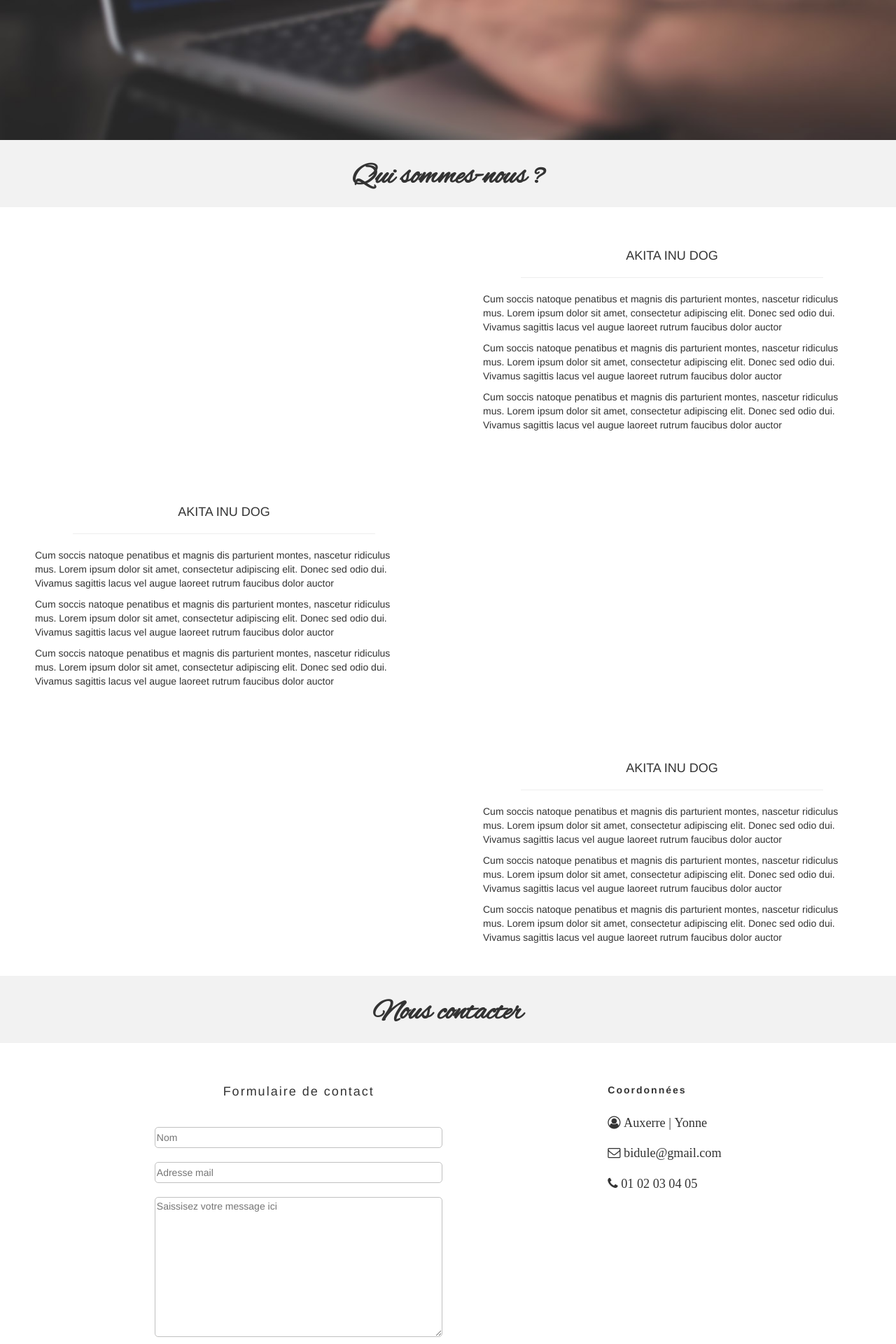
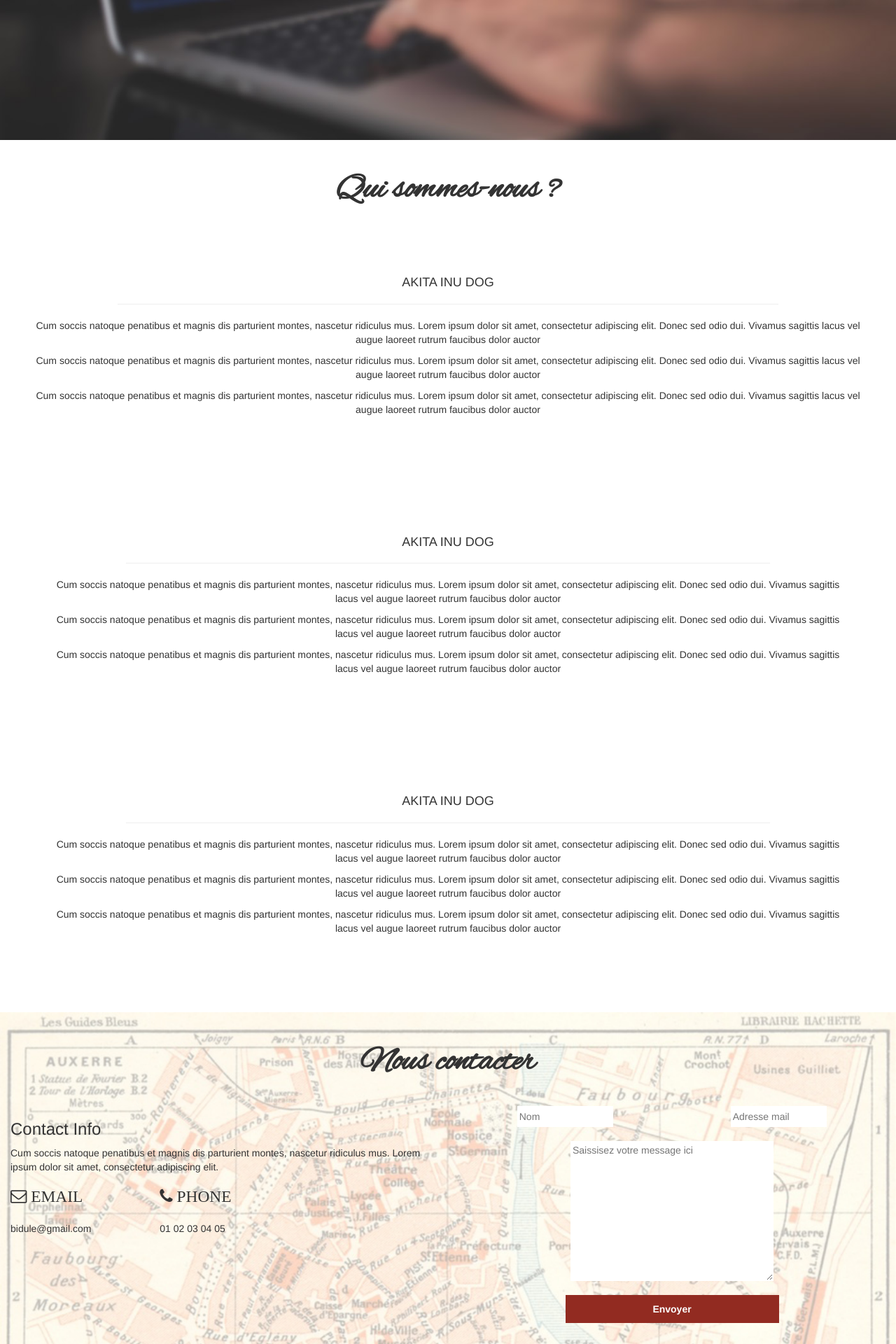
Before and after one commit to GLComWeb/The-BrotherHood-Of-Web, a PHP site: page / in a window 1280 px wide. Shown: the part 600-2520 px from the top of the page at 70% size. Run offline with PHP 8.4, Linux system fonts and the light colour scheme; some libraries are stand-ins or nearby versions.

Commit message:
Modif du 19/06/2017

```diff
--- a/index.html
+++ b/index.html
@@ -72,7 +72,7 @@
 					<h3>PLATEFORME SOCIALE ET COLLABORATIVE D'AUTO-FORMATION</h3>
 					<hr>
 					<a href="#" class="btn btn-danger">Créer un compte</a>
-					<a href="#" class="btn btn-default">Nous contacter</a>
+					<a href="#contact" class="btn btn-default">Nous contacter</a>
 
 				</div>
 				<!-- ./..col-xs-12 -->
@@ -83,75 +83,74 @@
 				<div class="col-xs-12 aboutUs">
 					<h2>Qui sommes-nous ?</h2>
 				</div> <!-- ./..col-xs-12 -->
-				<div class="col-xs-12">
-					<div class="row section2">
-						<div class="col-xs-12 col-sm-6">
-
-						</div> <!-- ./..col-xs-12 col-sm-6 -->
-						<div class="col-xs-12 col-sm-6 sectionContent">
+				<div class="col-xs-12 sectionContent">
 					<h4>AKITA INU DOG</h4>
 					<hr/>
 					<p>Cum soccis natoque penatibus et magnis dis parturient montes, nascetur ridiculus mus. Lorem ipsum dolor sit amet, consectetur adipiscing elit. Donec sed odio dui. Vivamus sagittis lacus vel augue laoreet rutrum faucibus dolor auctor</p>
 					<p>Cum soccis natoque penatibus et magnis dis parturient montes, nascetur ridiculus mus. Lorem ipsum dolor sit amet, consectetur adipiscing elit. Donec sed odio dui. Vivamus sagittis lacus vel augue laoreet rutrum faucibus dolor auctor</p>
 					<p>Cum soccis natoque penatibus et magnis dis parturient montes, nascetur ridiculus mus. Lorem ipsum dolor sit amet, consectetur adipiscing elit. Donec sed odio dui. Vivamus sagittis lacus vel augue laoreet rutrum faucibus dolor auctor</p>
-						</div> <!-- ./..col-xs-12 col-sm-6 -->
-					</div>  <!-- ./..row -->
 				</div> <!-- ./..col-xs-12 -->
 			</section> <!-- ./..row -->
 			<!-- SECTION 3 -->
-			<section class="row">
-				<div class="col-xs-12 col-sm-6 sectionContent">
+			<section class="row sectionContent">
+				<div class="col-xs-12">
 					<h4>AKITA INU DOG</h4>
 					<hr/>
 					<p>Cum soccis natoque penatibus et magnis dis parturient montes, nascetur ridiculus mus. Lorem ipsum dolor sit amet, consectetur adipiscing elit. Donec sed odio dui. Vivamus sagittis lacus vel augue laoreet rutrum faucibus dolor auctor</p>
 					<p>Cum soccis natoque penatibus et magnis dis parturient montes, nascetur ridiculus mus. Lorem ipsum dolor sit amet, consectetur adipiscing elit. Donec sed odio dui. Vivamus sagittis lacus vel augue laoreet rutrum faucibus dolor auctor</p>
 					<p>Cum soccis natoque penatibus et magnis dis parturient montes, nascetur ridiculus mus. Lorem ipsum dolor sit amet, consectetur adipiscing elit. Donec sed odio dui. Vivamus sagittis lacus vel augue laoreet rutrum faucibus dolor auctor</p>
-				</div> <!-- ./..col-xs-12 col-sm-6 -->
-				<div class="col-xs-12 col-sm-6">
-
-				</div> <!-- ./..col-xs-12 col-sm-6 -->
+				</div> <!-- ./..col-xs-12 -->
 			</section>
 			<!-- ./..row -->
 			<!-- SECTION 4 -->
-			<section class="row">
-				<div class="col-xs-12 col-sm-6">
-
-				</div> <!-- ./..col-xs-12 col-sm-6 -->
-				<div class="col-xs-12 col-sm-6 sectionContent">
+			<section class="row sectionContent">
+				<div class="col-xs-12 ">
 					<h4>AKITA INU DOG</h4>
 					<hr/>
 					<p>Cum soccis natoque penatibus et magnis dis parturient montes, nascetur ridiculus mus. Lorem ipsum dolor sit amet, consectetur adipiscing elit. Donec sed odio dui. Vivamus sagittis lacus vel augue laoreet rutrum faucibus dolor auctor</p>
 					<p>Cum soccis natoque penatibus et magnis dis parturient montes, nascetur ridiculus mus. Lorem ipsum dolor sit amet, consectetur adipiscing elit. Donec sed odio dui. Vivamus sagittis lacus vel augue laoreet rutrum faucibus dolor auctor</p>
 					<p>Cum soccis natoque penatibus et magnis dis parturient montes, nascetur ridiculus mus. Lorem ipsum dolor sit amet, consectetur adipiscing elit. Donec sed odio dui. Vivamus sagittis lacus vel augue laoreet rutrum faucibus dolor auctor</p>
-				</div> <!-- ./..col-xs-12 col-sm-6 -->
+				</div> <!-- ./..col-xs-12 -->
 			</section>
 			<!-- ./..row -->
 			<!-- SECTION 5 -->
 			<section class="row section5">
 				<div class="col-xs-12 aboutUs">
-					<h2>Nous contacter</h2>
+					<h2 id="contact">Nous contacter</h2>
 				</div> <!-- ./..col-xs-12 -->
 				<div class="col-xs-12">
-					<div class="row ">
-						<div class="col-xs-12 col-sm-8">
-							<h4>Formulaire de contact</h4>
+					<div class="row">
+						<div class="col-sm-12 col-md-6">
+							<h3>Contact Info</h3>
+							<p>Cum soccis natoque penatibus et magnis dis parturient montes, nascetur ridiculus mus. Lorem ipsum dolor sit amet, consectetur adipiscing elit.</p>
+								<div class="row">
+									<div class="col-sm-12 col-sm-4">
+										<h4><i class="fa fa-envelope-o" aria-hidden="true"> EMAIL</i></h4>
+										<p>bidule@gmail.com</p>
+									</div> <!-- ./..col-sm-12 col-md-4 -->
+									<div class="col-sm-12 col-md-4">
+										<h4><i class="fa fa-phone" aria-hidden="true"> PHONE</i></h4>
+										<p>01 02 03 04 05</p>
+									</div> <!-- ./..col-sm-12 col-md-4 -->
+								</div> <!-- ./..row -->
+						</div> <!-- ./..col-sm-12 col-md-6 -->
+						<div class="col-sm-12 col-md-6">
 							<form class="form-group">
+								<div class="col-sm-6 col-md-6">
 									<p><input class="inputLarge" type="text" name="name" id="name" placeholder="Nom"/></p>
+								</div> <!-- ./..col-sm-6 col-md-6 -->
+								<div class="col-sm-6 col-md-6">
 									<p><input class="inputLarge" type="email" name="email" id="email" placeholder="Adresse mail"/></p>
+								</div> <!-- ./..col-sm-6 col-md-6 -->
+								<div class="col-sm-12 col-md-12">
 									<p><textarea class="inputMessage" class="#" name="message" placeholder="Saissisez votre message ici"></textarea></p>
+								</div> <!-- ./..col-sm-12 col-md-12 -->
 								<input class="button1" type="submit" value="Envoyer"/>
 							</form>
-						</div> <!-- ./..col-xs-12 col-sm-8 -->
-						<div class="col-xs-12 col-sm-4">
-							<h5>Coordonnées</h5>
-							<p><i class="fa fa-user-circle-o" aria-hidden="true"> Auxerre | Yonne</i></p>
-							<p><i class="fa fa-envelope-o" aria-hidden="true"> bidule@gmail.com</i></p>
-							<p><i class="fa fa-phone" aria-hidden="true"> 01 02 03 04 05</span></i></p>
-						</div> <!-- ./..col-xs-12 col-sm-4 -->
-					</div>  <!-- ./..row -->
-				</div> <!-- ./..col-xs-12 -->
-			</section>
-			<!-- ./..row -->
+						</div> <!-- ./..col-sm-12 col-md-6 -->
+					</div> <!-- ./..row -->
+				</div>  <!-- ./..col-xs-12 -->
+			</section> <!-- ./..row -->
 		</main>
 		<!-- ./..container-fluid -->
 		<!-- Footer -->
--- a/styles.css
+++ b/styles.css
@@ -11,6 +11,7 @@
 
 .sectionContent{
 	padding: 35px 50px;
+	padding-bottom: 100px;
 }
 
 .sectionContent hr{
@@ -23,10 +24,14 @@
 
 }
 
+.sectionContent p{
+	text-align: center;
+}
+
 /*-- HEADER --*/
 
 .main-nav{
-	background-color: #c36652;
+	background-color: #922B21;
 }
 
 .navbar-brand{
@@ -131,30 +136,21 @@
 
 .aboutUs{
 	text-align: center;
-	padding-top: 10px;
-	padding-bottom: 10px;
-	background-color: rgba(0,0,0,0.05);
+	padding-top: 25px;
+	padding-bottom: 25px;
 }
 
 .aboutUs h2{
 	font-family: 'Alex Brush', cursive;
-	font-size: 3em;
+	font-size: 3.5em;
 	font-weight: bold;
 }
 
 /*SECTION 5*/
 
 .section5{
-	/*background: url(../images/yonne-auxerre.jpg) no-repeat;
+	background: url(../images/yonne-auxerre6.jpg) no-repeat;
 	background-size: cover;
-	opacity: 0.2;*/
-}
-
-.section5 h4{
-	text-align: center;
-	padding-top: 50px;
-	padding-bottom: 30px;
-	letter-spacing: 2px;
 }
 
 .section5 h5{
@@ -164,9 +160,6 @@
 	font-weight: bold;
 }
 
-.form-group{
-	padding-bottom: 10px;
-}
 
 .form-group p{
 	padding-bottom: 10px;
@@ -176,8 +169,7 @@
 	width: 50%;
 	min-height: 30px;
 	display: block;
-	border: 1px solid silver;
-	border-radius: 5px;
+	border: 1px solid white;
 	margin: auto;
 }
 
@@ -185,8 +177,7 @@
 	width: 50%;
 	height: 200px;
 	display: block;
-	border: 1px solid silver;
-	border-radius: 5px;
+	border: 1px solid white;
 	margin: auto;
 }
 
@@ -201,7 +192,6 @@
 	margin-bottom: 30px;
 	font-weight: bold;
 	border : 4px solid #922B21;
-	border-radius: 5px;
 	background-color: #922B21;
 	color: white;
 	transition: all 0.4s ease-in-out;
@@ -220,7 +210,7 @@
 /*-- FOOTER --*/
 
 footer{
-	background-color: #c36652;
+	background-color: #922B21;
 }
 
 footer p{
```
Also changed, not shown: yonne-auxerre6.jpg (added). Lines whose indentation alone changed are shown as unchanged.
